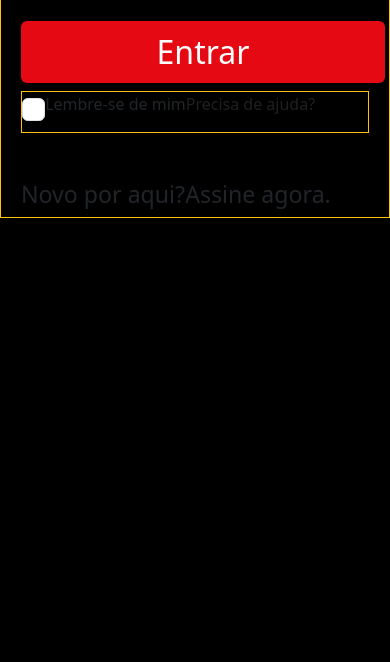
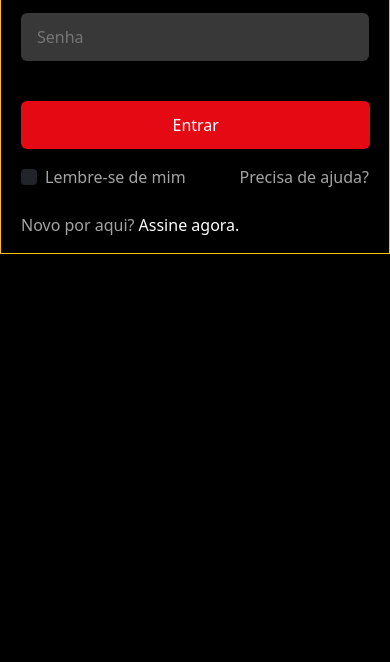
Before and after one commit to oAndin/FS19-tela-login-netflix-bootstrap, a plain HTML site: page index.html in a window 390 px wide. Shown: the part 182-844 px from the top of the page. Drawn offline with nearby package versions, Linux system fonts and the light colour scheme.

Commit message:
50% do mobile pronto

```diff
--- a/index.html
+++ b/index.html
@@ -14,38 +14,41 @@
 
 <body>
     <main>
-        <img src="./src/Images/Logonetflix.png" id="logo" class="img-fluid mt-3 ms-2" alt="Netflix logo">
-        <div class="container mt-3 border border-warning">
-            <h1 id="entrar" class="ms-2">Entrar</h1>
+        <img src="./src/Images/Logonetflix.png" id="logo" class="img-fluid mt-3 ms-2 mb-1" alt="Netflix logo">
+        <div class="container mt-4 border border-warning">
+            <h1 id="entrar" class="ms-2 mb-4">Entrar</h1>
             <div class="mt-2 me-2 mb-3 ms-2">
-                <input type="email" class="bg-dark fw-light" name="email" id="email"
-                    aria-describedby="emailHelpId" placeholder="Email ou número de telefone">
+                <input type="email" class="fw-light rounded p-3 border-0" name="email" id="email" aria-describedby="emailHelpId"
+                    placeholder="Email ou número de telefone">
             </div>
             <div class="mt-3 me-2 mb-3 ms-2">
-                <input type="password" class="bg-dark" name="password" id="password" placeholder="Senha">
+                <input type="password" class="fw-light rounded p-3 border-0" name="password" id="password" placeholder="Senha">
             </div>
-            <input name="entrar" id="entrar" class="btn m-2 w-100" type="submit" value="Entrar">
-            <div id="lado-lado" class="form-check me-2 ms-2 fs-3 border border-warning">
-
-                <input class="form-check-input" type="checkbox" value="" id="flexCheckDefault">
-                <label class="form-check-label fs-6 fw-light align-baseline" for="flexCheckDefault">
-                    Lembre-se de mim
-                </label>
+            <button type="button" id="btnEntrar" class="btn mt-4 m-2 ">Entrar</button>
+            <div id="lado-lado" class="form-check m-2 d-flex justify-content-between align-baseline border-0">
+                <div id="check-lembre " class="border-warning">
+                    <input class="form-check-input bg-dark border-0" type="checkbox" value="" id="flexCheckDefault">
+                    <label id="lembre" class="form-check-label fw-light align-baseline" for="flexCheckDefault">
+                        Lembre-se de mim
+                    </label>
+                </div>
 
                 <a href="#" target="_blank" class="text-decoration-none align-baseline">
-                    <p class="fw-light fs-6">
+                    <p id="ajuda" class="fw-light fs-6">
                         Precisa de ajuda?
                     </p>
                 </a>
             </div>
 
-            <div id="novo" class="mt-5 ms-2 fw-light">
-                <h3 class="">
+            <div id="novo" class="mt-2 ms-2 fw-light">
+                <p id="novoAqui" class="">
                     Novo por aqui?
-                </h3>
-                <h3 class="">
-                    Assine agora.
-                </h3>
+                </p>
+                <a href="#" class="text-decoration-none" target="_blank">
+                    <p class="ps-1" id="assine" >
+                        Assine agora.
+                    </p>
+            </a>
             </div>
         </div>
     </main>
--- a/src/CSS/index.css
+++ b/src/CSS/index.css
@@ -15,21 +15,26 @@ main #entrar {
 
 main div.container input#email{
     width: 100%;
+    height: 48px;
+    background-color: #383838;
 }
 
 main div.container input#password {
     width: 100%;
-
+    height: 48px;
+    background-color: #383838;
 }
 
-main div.container input#entrar {
-    width: 90%;
+main div.container button#btnEntrar {
+    width: 96%;
+    height: 48px;
     color: #fff;
     background-color: #e50914;
 }
 
 main div.container div#lado-lado {
     display: flex;
+    justify-content: space-around;
 }
 
 main div.container div#novo {
@@ -41,5 +46,19 @@ main div.container div.form-check input.form-check-input {
 }
 main div.container div.form-check a p {
     color: #202020;
+}
 
+main div.container label#lembre{
+    color: #a4a4a4;
 }
+main div.container #ajuda{
+    color: #a4a4a4;
+}
+
+main div.container #novoAqui {
+    color: #a4a4a4;
+}
+
+main div.container #assine {
+    color: #fff;
+}
```
